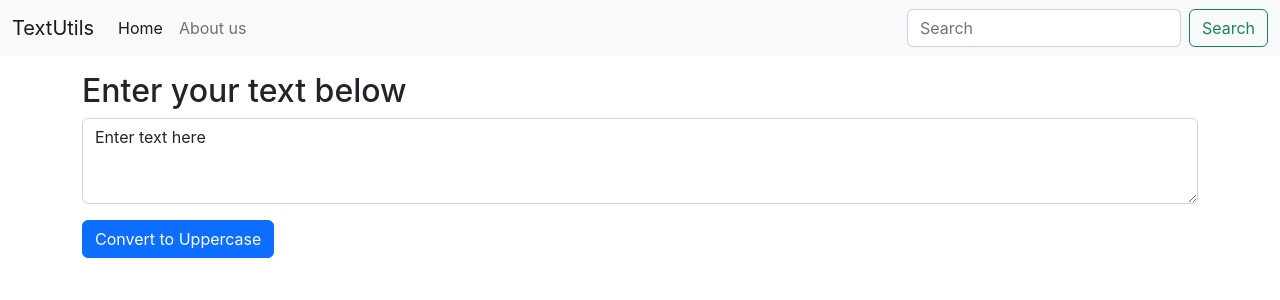
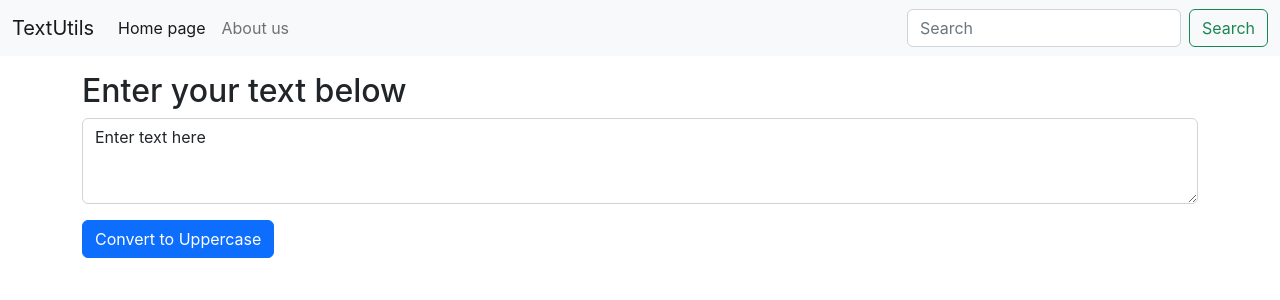
Before and after one commit to ihilalahmad/text-utls, a React (Create React App) app: page / in a window 1280 px wide. Shown: the top 300 px of the page. Built offline with nearby package versions, Linux system fonts and the light colour scheme.

Commit message:
made changes

```diff
--- a/src/components/Navbar.js
+++ b/src/components/Navbar.js
@@ -22,7 +22,7 @@ export default function Navbar(props) {
           <ul className="navbar-nav me-auto mb-2 mb-lg-0">
             <li className="nav-item">
               <a className="nav-link active" aria-current="page" href="#">
-                Home
+                Home page
               </a>
             </li>
             <li className="nav-item">
```
